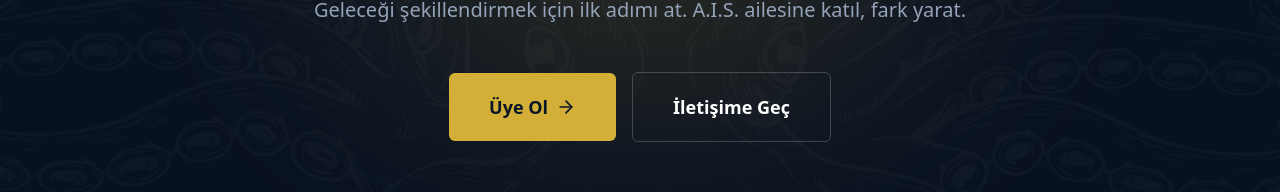
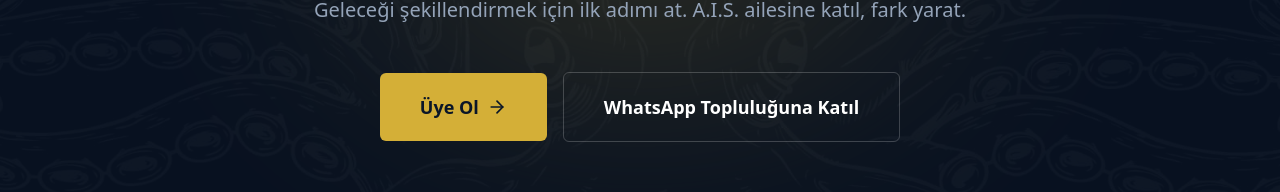
Before and after one commit to SabitCanTurunc/AtlasInterdisciplinarySociety, a Next.js app: page /contact in a window 1280 px wide. Shown: the part 341-533 px from the top of the page. Built offline with nearby package versions, Linux system fonts and the light colour scheme; no server answers.

Commit message:
feat(contact): update CTA to show WhatsApp link on /contact and default on home

```diff
--- a/app/sections/Contact.tsx
+++ b/app/sections/Contact.tsx
@@ -3,11 +3,13 @@ import { gsap } from 'gsap';
 import { ScrollTrigger } from 'gsap/ScrollTrigger';
 import { ArrowRight, Mail, MapPin, Instagram } from 'lucide-react';
 import Link from 'next/link';
+import { usePathname } from 'next/navigation';
 
 gsap.registerPlugin(ScrollTrigger);
 
 const Contact = () => {
   const sectionRef = useRef<HTMLElement>(null);
+  const pathname = usePathname();
 
   useEffect(() => {
     const ctx = gsap.context(() => {
@@ -68,9 +70,16 @@ const Contact = () => {
               Üye Ol
               <ArrowRight className="ml-2 w-5 h-5 transition-transform group-hover:translate-x-1" />
             </Link>
-            <Link href="/contact" className="contact-cta btn-secondary text-lg px-10 py-5">
-              İletişime Geç
-            </Link>
+
+            {pathname === '/' ? (
+              <Link href="/contact" className="contact-cta btn-secondary text-lg px-10 py-5">
+                İletişime Geç
+              </Link>
+            ) : (
+              <a href="https://chat.whatsapp.com/C7SuSBDjYhyBvnvctSLB2i" target="_blank" rel="noopener noreferrer" className="contact-cta btn-secondary text-lg px-10 py-5 flex items-center">
+                WhatsApp Topluluğuna Katıl
+              </a>
+            )}
           </div>
 
           {/* Contact Info */}
```
